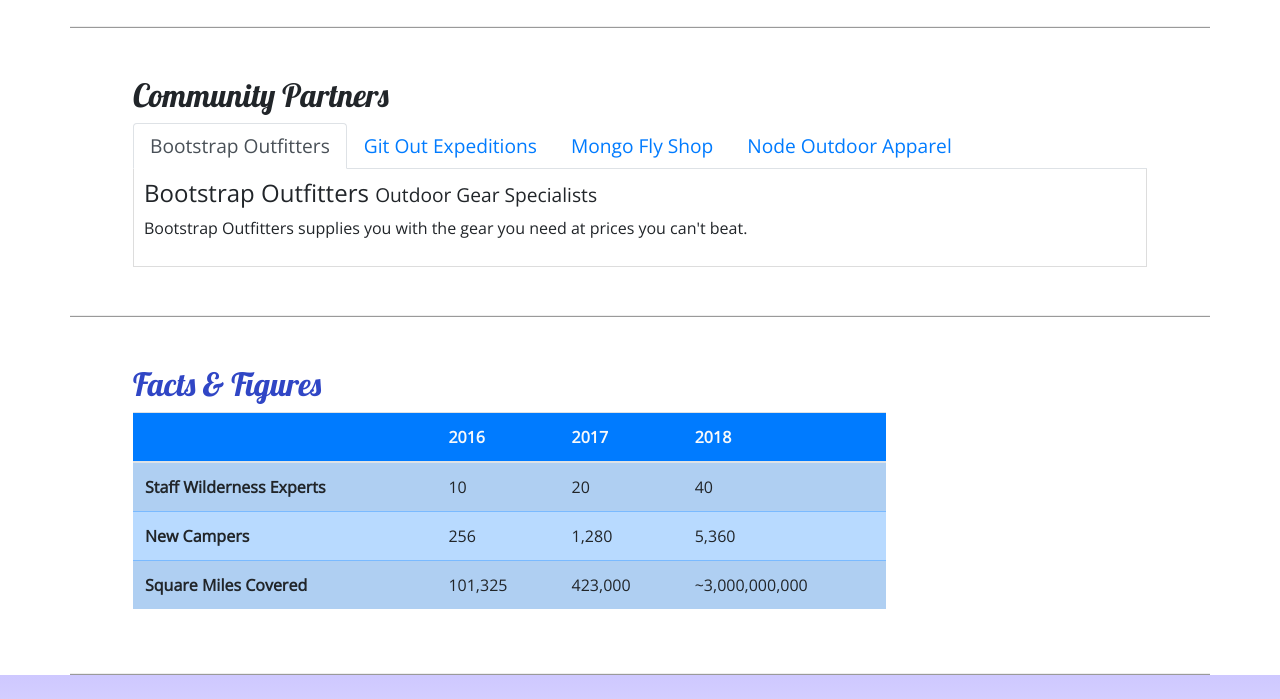
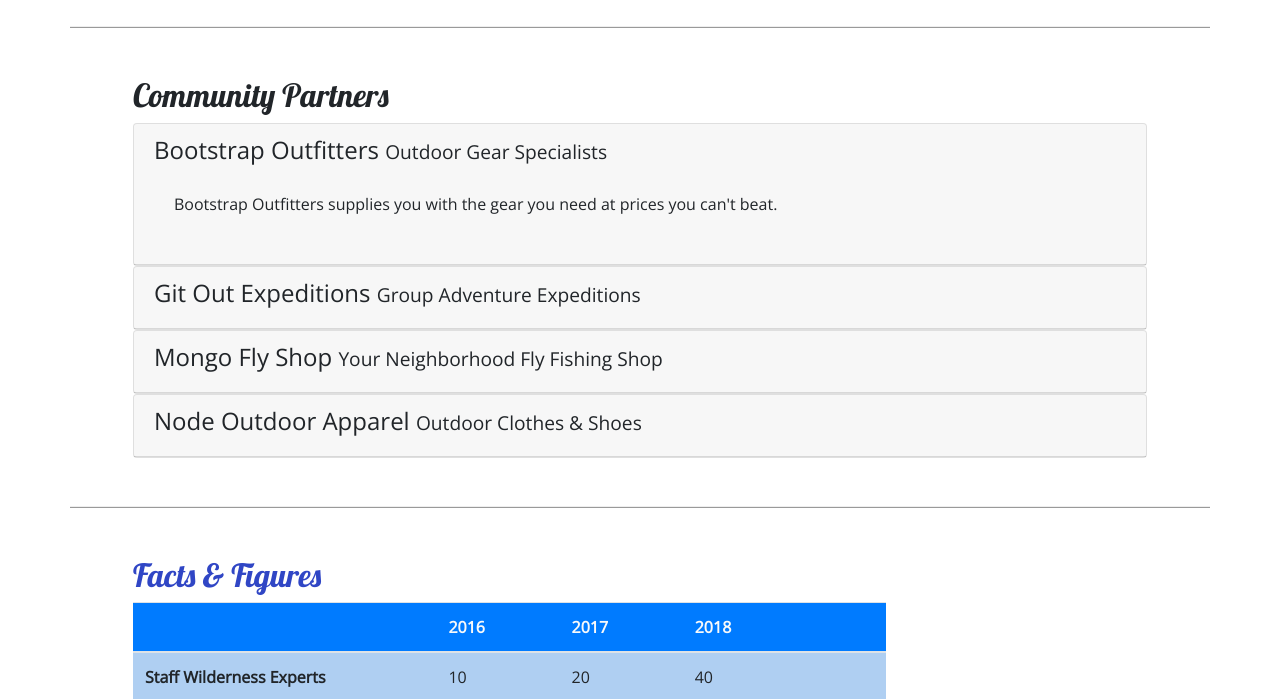
Before and after one commit to DougSorge/nucamp_bootstrap_project, a website: page about-us.html in a window 1280 px wide. Shown: the part 910-1609 px from the top of the page. Drawn offline with nearby package versions, Linux system fonts and the light colour scheme.

Commit message:
accordion edition

```diff
--- a/about-us.html
+++ b/about-us.html
@@ -151,7 +151,9 @@
       <div class="row row-content">
         <div class="col-12">
           <h3>Community Partners</h3>
-          <ul class="nav nav-tabs" role="tablist">
+
+          <!-- Tabs -->
+          <!-- <ul class="nav nav-tabs" role="tablist">
             <a href="#bootstrap" class="nav-link active" role="tab" data-toggle="tab">
               <li class="nav-item">Bootstrap Outfitters</li>
             </a>
@@ -167,9 +169,9 @@
             <a href="#node" class="nav-link" role="tab" data-toggle="tab">
                 <li class="nav-item">Node Outdoor Apparel</li>
                 </a>
-          </ul>
+          </ul> -->
 
-          <div class="tab-content">
+          <!-- <div class="tab-content">
             <div class="tab-pane fade show active" id="bootstrap" role="tabpanel">
               <h4>
                 Bootstrap Outfitters <small>Outdoor Gear Specialists</small>
@@ -209,7 +211,70 @@
                 to Node will be sure to get you covered.
               </p>
             </div>
+          </div> -->
+
+          <!-- Accordion -->
+          <div id="accordion">
+            <div class="card">
+            <div class="card-header">
+             <h4>
+                <a href="" data-toggle="collapse" data-target="#bootstrap">
+                    Bootstrap Outfitters <small>Outdoor Gear Specialists</small>
+                </a>
+             </h4>
+             <div class="collapse show" id="bootstrap" data-parent="#accordion">
+                 <div class="card-body">
+                     <p class="d-none d-sm-block">Bootstrap Outfitters supplies you with the gear you need at
+                        prices you can't beat.</p>
+                 </div>
+             </div>
+            </div>
           </div>
+          <div class="card">
+            <div role="tab" class="card-header">
+                <h4>
+                    <a class="collapsed" data-toggle="collapse" data-target="#git">
+                        Git Out Expeditions <small>Group Adventure Expeditions</small>
+                    </a>
+                </h4>
+                <div class="collapse" id="git" data-parent="#accordion">
+                    <div class="card-body">
+                        <p class="d-none d-sm-block">Join Git Out Expeditions to explore new horizons with a group of other adventurers!</p>
+                   </div>
+                </div>
+            </div>
+        </div>
+        <div class="card">
+            <div role="tab" class="card-header">
+                <h4>
+                    <a class="collapsed" data-toggle="collapse" data-target="#mongo">
+                        Mongo Fly Shop <small>Your Neighborhood Fly Fishing Shop</small>
+                    </a>
+                </h4>
+                <div class="collapse" id="mongo" data-parent="#accordion">
+                    <div class="card-body">
+                        <p class="d-none d-sm-block">Need a new fishing pole, a tacklebox, or flies of all kinds? Stop by Mongo Fly Shop.</p>
+                    </div>
+                </div>
+            </div>
+        </div>
+        <div class="card">
+            <div role="tab" class="card-header">
+                <h4>
+                    <a class="collapsed" data-toggle="collapse" data-target="#node">
+                        Node Outdoor Apparel <small>Outdoor Clothes & Shoes</small>
+                    </a>
+                </h4>
+                <div class="collapse" id="node" data-parent="#accordion">
+                    <div class="card-body">
+                        <p class="d-none d-sm-block">From polar fleeces to swimsuits, hiking boots to waders, a visit to Node will be sure to get you covered.</p>
+                    </div>
+                </div>
+            </div>
+        </div>
+        </div>
+
+
         </div>
       </div>
 
--- a/css/style.css
+++ b/css/style.css
@@ -60,8 +60,8 @@ header h2 {
   font-size: 1.2rem;
 }
 
-.tab-content {
-  border: 1px solid #ddd;
-  border-top: none;
-  padding: 10px;
+a,
+a:hover {
+  color: inherit;
+  text-decoration: none;
 }
```
